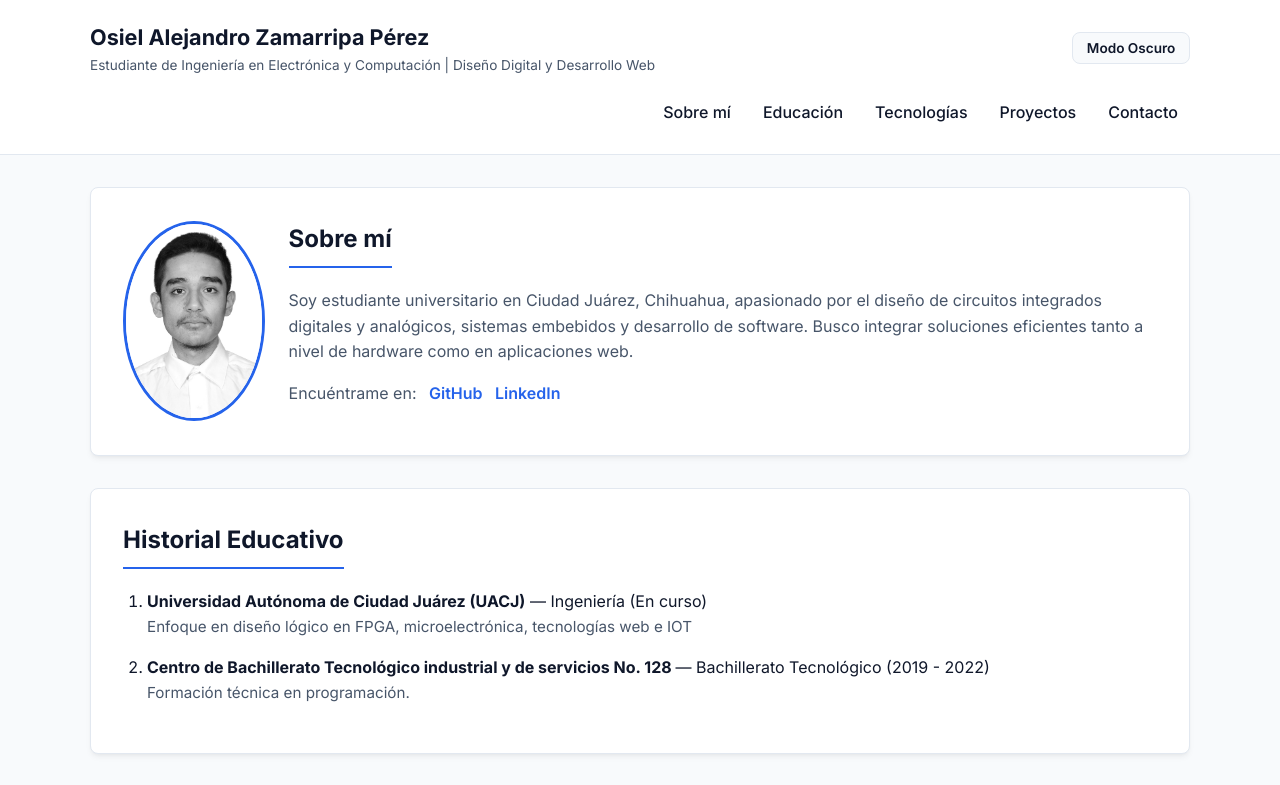
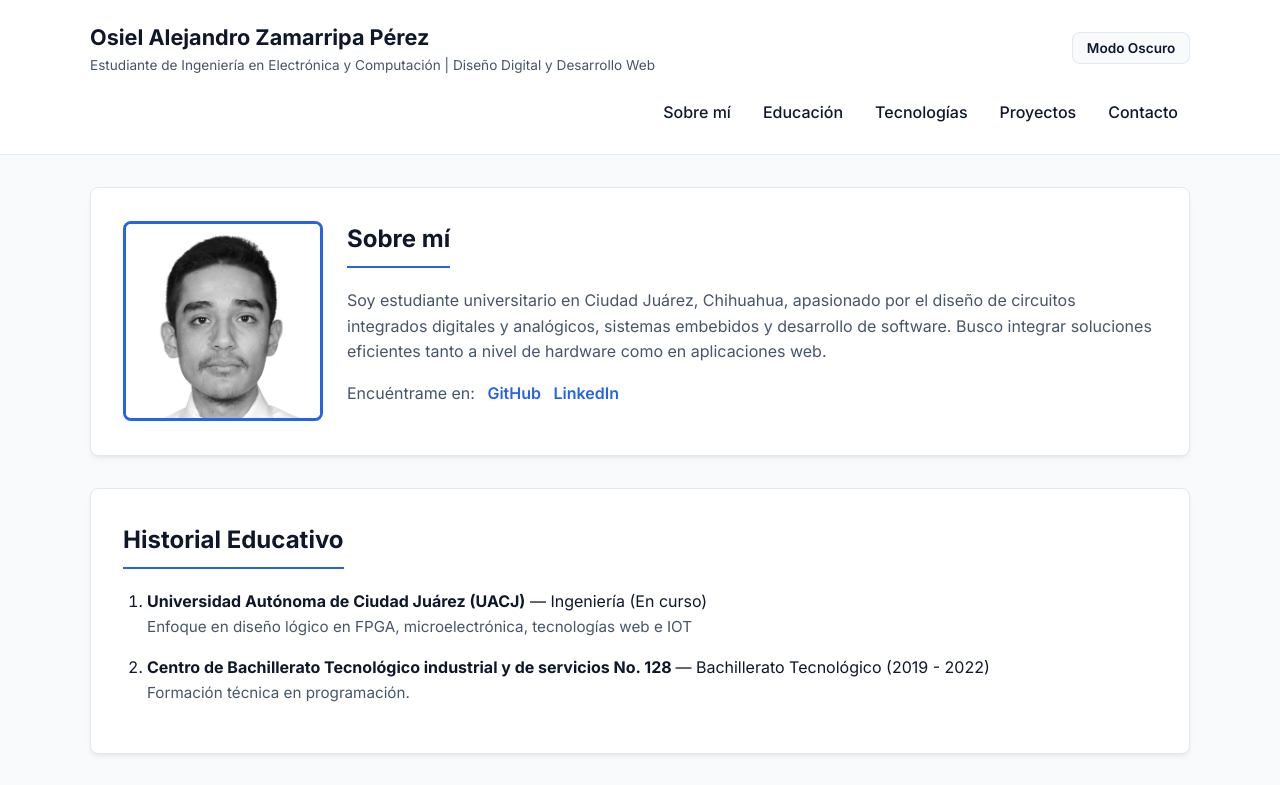
Before and after one commit to osiel-alejandro-zamarripa-perez/programacion-web---proyecto-final, a plain HTML site: page index.html in a window 1280 px wide. Shown: the top 785 px of the page. Drawn offline with Linux system fonts and the light colour scheme.

Commit message:
Update styles.css

```diff
--- a/styles.css
+++ b/styles.css
@@ -183,8 +183,12 @@ h2 {
 }
 
 .foto-perfil {
-    border-radius: 50%;
+    width: 200px;
+    height: 200px;
+    flex-shrink: 0;
+    border-radius: var(--radio-borde);
     object-fit: cover;
+    object-position: top;
     border: 3px solid var(--color-primario);
 }
 
```
